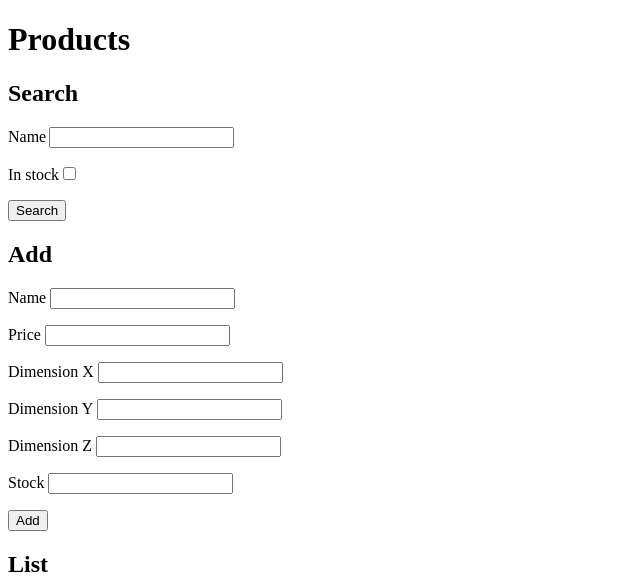
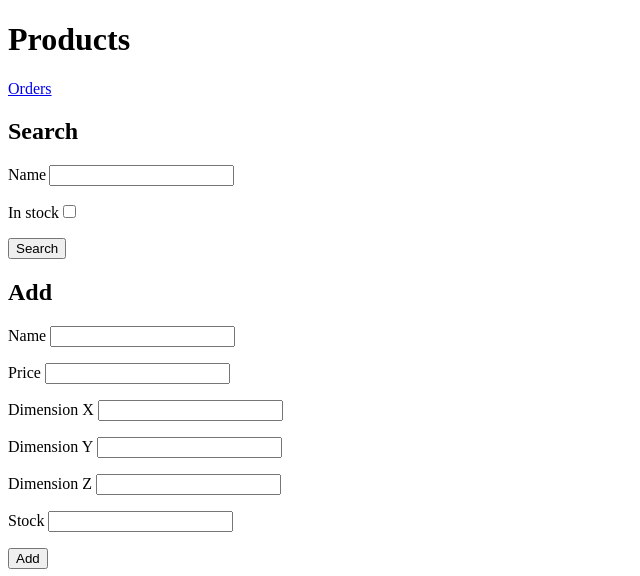
Before and after one commit to YaBoiBreezy/Websites-and-crawlers, a Node server app: template A2/src/views/products/index.pug in a window 1280 px wide. Shown: the top 576 px of the page, without its empty margins (0-640 px from the left). Run offline with Node 20, Linux system fonts and the light colour scheme; the template is opened without the code that fills it, so the values that code supplies are empty.

Commit message:
linked orders in products

```diff
--- a/A2/src/views/products/index.pug
+++ b/A2/src/views/products/index.pug
@@ -10,6 +10,8 @@ html(lang="en")
   body
     header
       h1 Products
+      p
+        a(href=`/orders`) Orders
 
       h2 Search
       form(method="get" action="/products")
```
